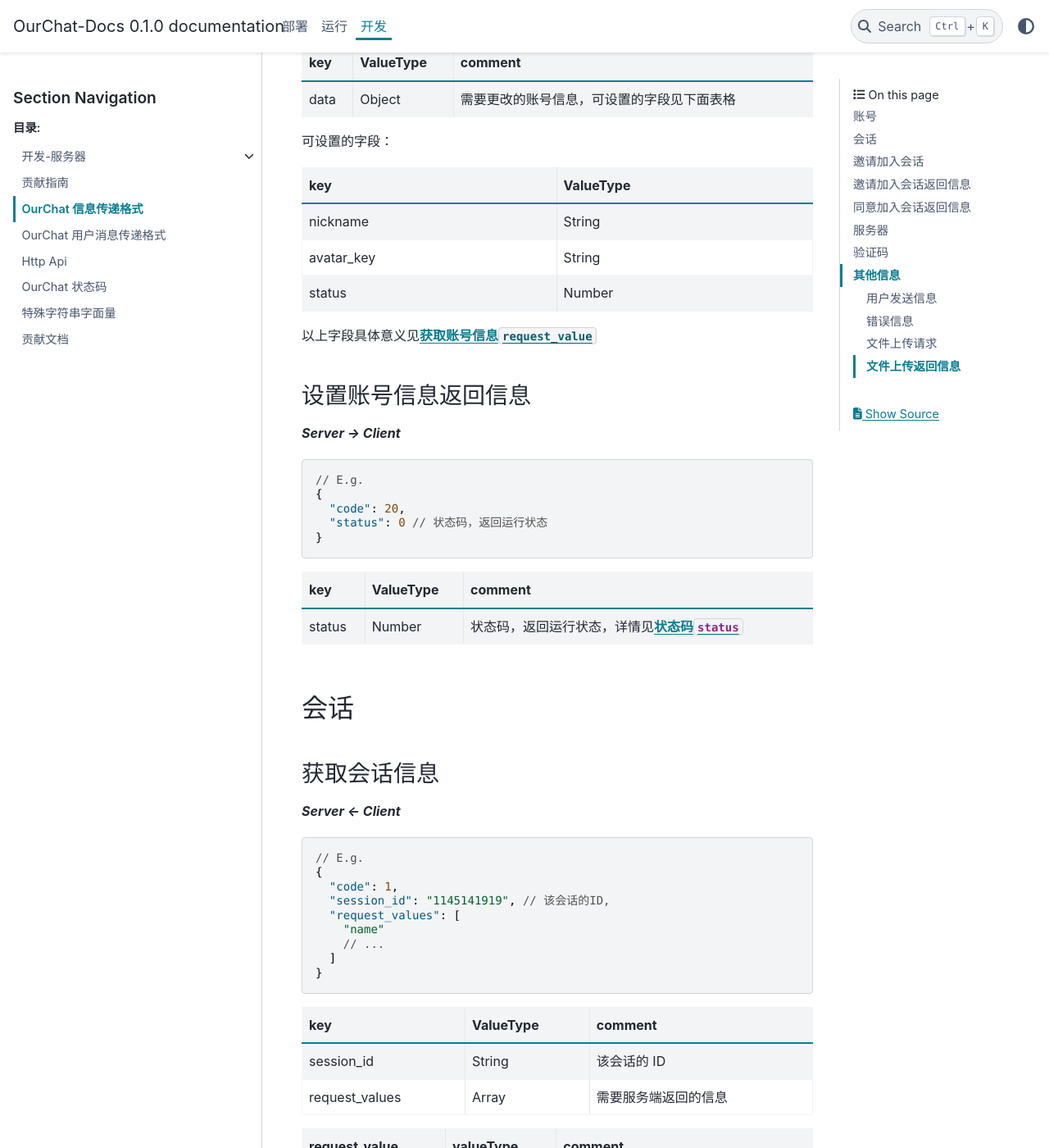
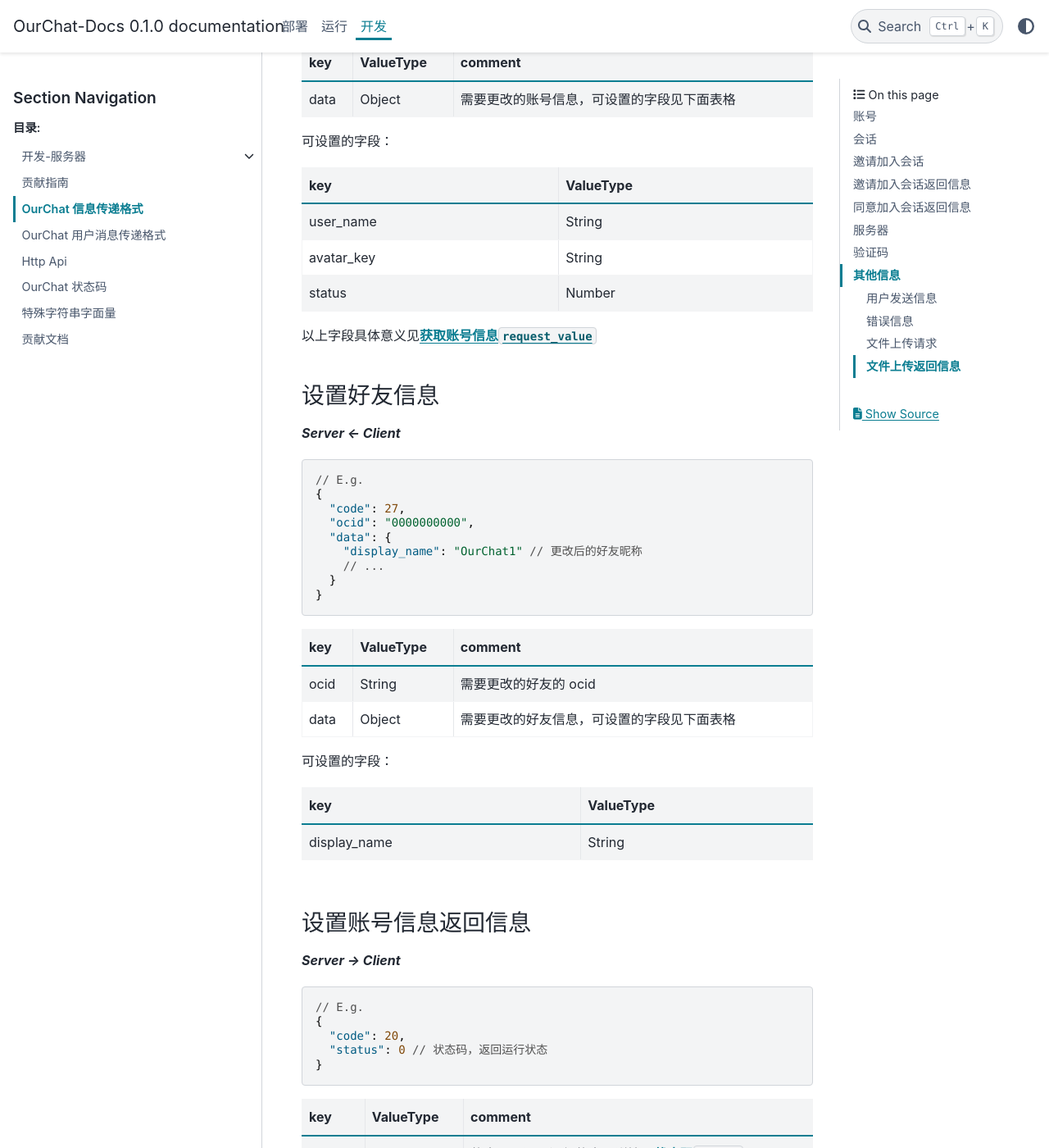
Before and after one commit to SkyUOI/OurChat-Docs, a Sphinx documentation site: the page built from docs/source/docs/development/msg_json.md, in a window 1280 px wide and 1400 px high, scrolled down 4789 px. Shown: the whole window at 82% size. Built offline with Sphinx 7.4.7 and the PyData theme 0.15.4, drawn with Linux system fonts in a browser that asks for light colours; some of the changed text lies outside the part shown.

Commit message:
add set friend info

````diff
--- a/docs/source/docs/development/msg_json.md
+++ b/docs/source/docs/development/msg_json.md
@@ -124,7 +124,7 @@
   "code": 11,
   "data": {
     "ocid": "0000000000", // 该账号的 ocid
-    "nickname": "OurChat" // 该账号的昵称
+    "user_name": "OurChat" // 该账号的昵称
     // ...
   },
   "status": 0 // 状态码，返回运行状态
@@ -188,11 +188,38 @@
 
 | key        | ValueType |
 | :--------- | :-------- |
-| nickname   | String    |
+| user_name  | String    |
 | avatar_key | String    |
 | status     | Number    |
 
 以上字段具体意义见[**获取账号信息**`request_value`](#获取账号信息)
+
+### 设置好友信息
+
+**_Server <- Client_**
+
+```json
+// E.g.
+{
+  "code": 27,
+  "ocid": "0000000000",
+  "data": {
+    "display_name": "OurChat1" // 更改后的好友昵称
+    // ...
+  }
+}
+```
+
+| key  | ValueType | comment                                    |
+| :--- | :-------- | :----------------------------------------- |
+| ocid | String    | 需要更改的好友的 ocid                      |
+| data | Object    | 需要更改的好友信息，可设置的字段见下面表格 |
+
+可设置的字段：
+
+| key          | ValueType |
+| :----------- | :-------- |
+| display_name | String    |
 
 ### 设置账号信息返回信息
 
````
